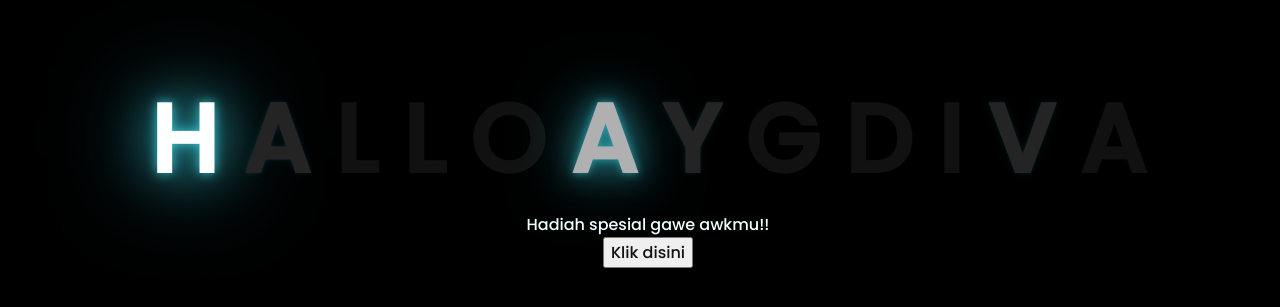
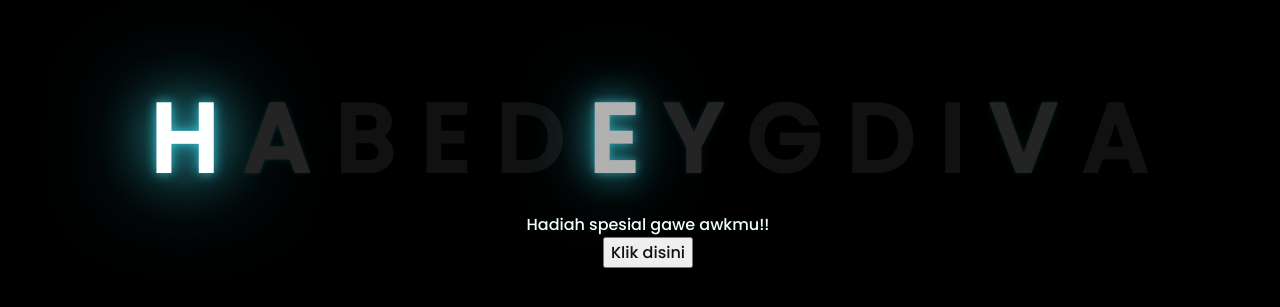
Before and after one commit to Naumyyy/diva, a plain HTML site: page index.html in a window 1280 px wide. Shown: the part 241-548 px from the top of the page. Drawn offline with Linux system fonts and the light colour scheme.

Commit message:
Update index.html

```diff
--- a/index.html
+++ b/index.html
@@ -13,10 +13,10 @@
     <!-- silahkan menambah kata sesuai keinginan dengan <span>text...</span -->
         <span>H</span>
         <span>A</span>
-        <span>L</span>
-        <span>L</span>
-        <span>O</span>
-        <span>A</span>
+        <span>B</span>
+        <span>E</span>
+        <span>D</span>
+        <span>E</span>
         <span>Y</span>
         <span>G</span>
         <span>D</span>
```
